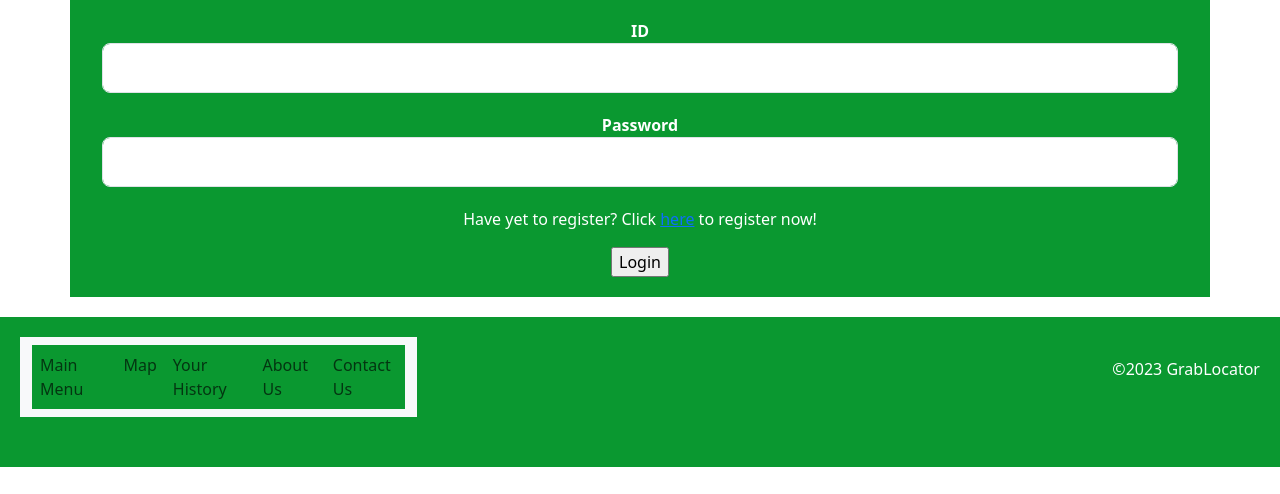
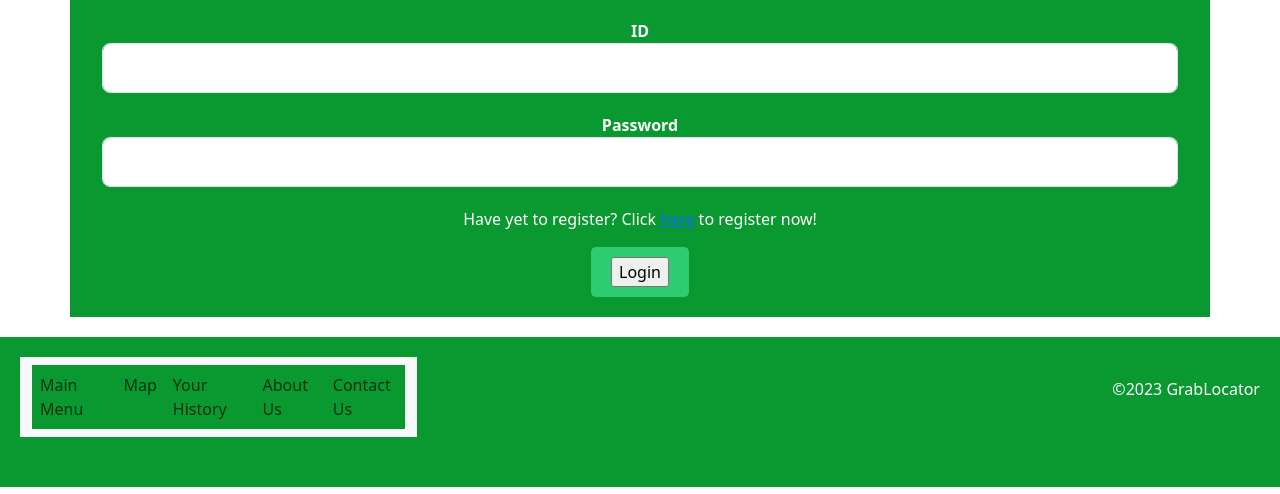
Before and after one commit to deanalex-buno95/sp512023_cp3407_grp5_grablocator, a Flask app: page /login in a window 1280 px wide. Shown: the part 306-800 px from the top of the page. Run offline with Flask 3, Linux system fonts and the light colour scheme.

Commit message:
add button line in login html and css

```diff
--- a/static/style.css
+++ b/static/style.css
@@ -63,3 +63,17 @@ Content
     font-size: 75px;
     color: #0A9830;
 }
+
+.form-submit-button {
+  background-color: #2ecc71;
+  color: white;
+  border-radius: 5px;
+  padding: 10px 20px;
+  border: none;
+  font-size: 16px;
+}
+
+.form-submit-button:hover {
+  background-color: #27ae60;
+  cursor: pointer;
+}
--- a/templates/login.html
+++ b/templates/login.html
@@ -31,7 +31,7 @@
                 </ul>
             {% endif %}
 
-            {{ form.form_submit() }}
+            <button type="submit" class="login-button form-submit-button"> {{ form.form_submit() }} </button>
         </form>
     </div>
 {#    <div class="row">#}
```
